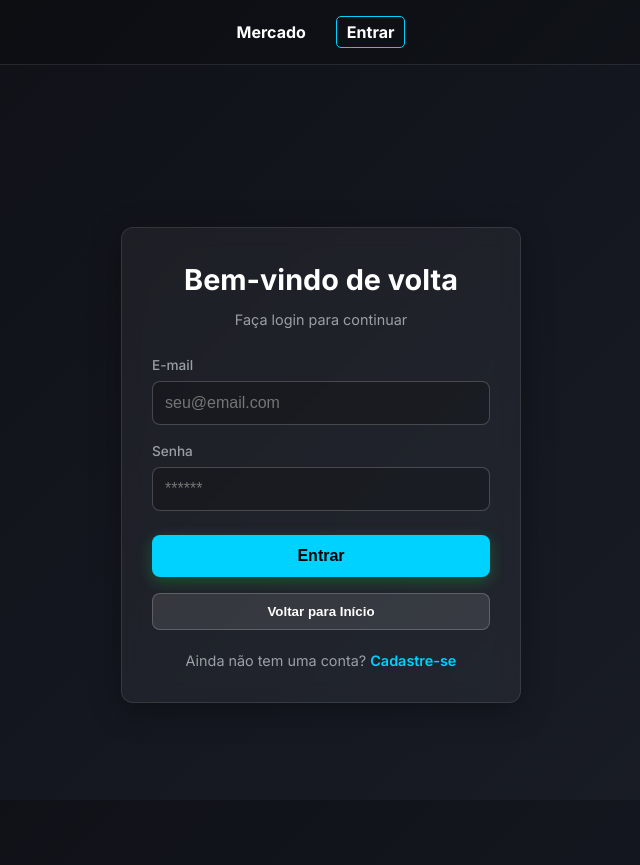
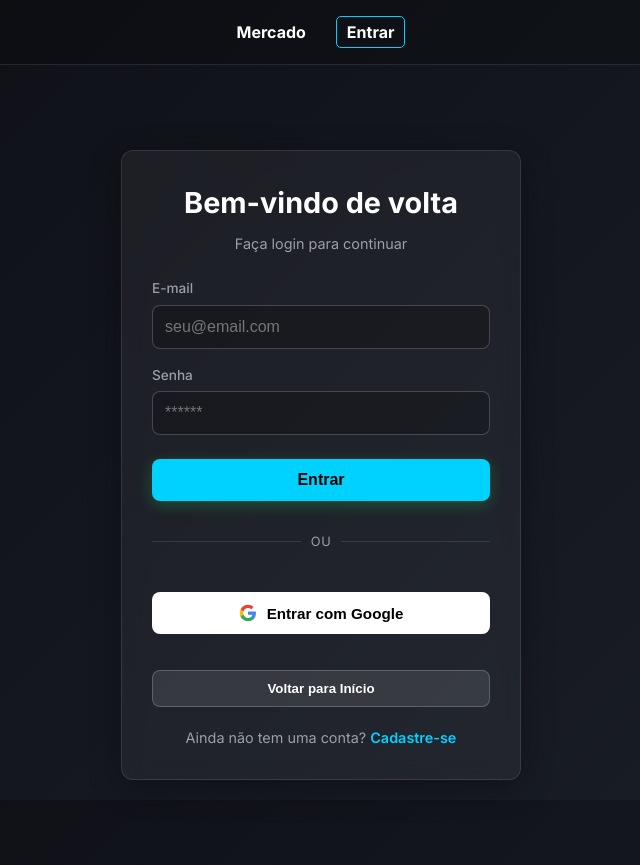
Before and after one commit to lucasandre46/bto_coins, a React (Vite) app: page /auth in a window 1280 px wide. Shown: the whole page, without its empty margins (319-959 px from the left). Built offline with nearby package versions, Linux system fonts and the light colour scheme.

Commit message:
login API SupaBase

```diff
--- a/package.json
+++ b/package.json
@@ -7,9 +7,11 @@
     "dev": "vite",
     "build": "vite build",
     "lint": "eslint .",
+    "start": "vite preview",
     "preview": "vite preview"
   },
   "dependencies": {
+    "@supabase/supabase-js": "^2.99.3",
     "react": "^19.2.0",
     "react-dom": "^19.2.0",
     "react-router-dom": "^7.13.1",
--- /dev/null
+++ b/src/lib/supabase.js
@@ -0,0 +1,6 @@
+import { createClient } from '@supabase/supabase-js';
+
+const supabaseUrl = import.meta.env.VITE_SUPABASE_URL;
+const supabaseAnonKey = import.meta.env.VITE_SUPABASE_ANON_KEY;
+
+export const supabase = createClient(supabaseUrl, supabaseAnonKey);
--- a/src/pages/Auth/auth.css
+++ b/src/pages/Auth/auth.css
@@ -116,3 +116,54 @@
     padding: 10px;
     border-radius: 6px;
 }
+
+/* Social Buttons */
+.btn-google {
+    background: #fff;
+    color: #000;
+    font-weight: 600;
+    font-size: 0.95rem;
+    padding: 12px;
+    border: none;
+    border-radius: 8px;
+    cursor: pointer;
+    transition: background 0.2s ease, transform 0.2s;
+    display: flex;
+    align-items: center;
+    justify-content: center;
+    gap: 10px;
+    margin-top: 10px;
+    width: 100%;
+}
+
+.btn-google:hover {
+    background: #f0f0f0;
+    transform: translateY(-2px);
+}
+
+.btn-google svg {
+    width: 18px;
+    height: 18px;
+}
+
+.social-divider {
+    display: flex;
+    align-items: center;
+    text-align: center;
+    color: var(--text-secondary, #666);
+    margin: 15px 0;
+}
+
+.social-divider::before,
+.social-divider::after {
+    content: '';
+    flex: 1;
+    border-bottom: 1px solid rgba(255, 255, 255, 0.1);
+}
+
+.social-divider span {
+    padding: 0 10px;
+    font-size: 0.8rem;
+    text-transform: uppercase;
+    letter-spacing: 0.5px;
+}
--- a/src/pages/Auth/fetch.js
+++ b/src/pages/Auth/fetch.js
@@ -1,39 +1,54 @@
-const API_BASE_URL = 'https://bto-api-isoj.vercel.app'; // Ajuste conforme a porta da sua API
+import { supabase } from '../../lib/supabase';
 
 export async function loginUser(email, senha) {
-    try {
-        const response = await fetch(`${API_BASE_URL}/auth/login`, {
-            method: 'POST',
-            headers: { 'Content-Type': 'application/json' },
-            body: JSON.stringify({ email, senha })
-        });
+    const { data, error } = await supabase.auth.signInWithPassword({
+        email,
+        password: senha,
+    });
 
-        const data = await response.json();
-        if (!response.ok) {
-            throw new Error(data.message || 'Erro ao fazer login.');
-        }
-        return data; // Pode conter token, user info etc.
-    } catch (error) {
-        throw error;
+    if (error) {
+        throw new Error(error.message);
     }
+
+    return {
+        token: data.session?.access_token,
+        user: data.user
+    };
 }
 
 export async function registerUser(nome, email, senha, telefone) {
-    try {
-        const response = await fetch(`${API_BASE_URL}/auth/register`, {
-            method: 'POST',
-            headers: { 'Content-Type': 'application/json' },
-            body: JSON.stringify({ nome, email, senha, telefone })
-        });
+    const { data, error } = await supabase.auth.signUp({
+        email,
+        password: senha,
+        options: {
+            data: {
+                full_name: nome, // Padronizado para o Supabase dashboard
+                phone: telefone, // Padronizado para o Supabase dashboard
+            },
+        },
+    });
 
-        const data = await response.json();
-        if (!response.ok) {
-            // Se for um array de mensagens de erro (comum no class-validator do Nest)
-            const errorMsg = Array.isArray(data.message) ? data.message[0] : (data.message || 'Erro ao cadastrar.');
-            throw new Error(errorMsg);
+    if (error) {
+        throw new Error(error.message);
+    }
+
+    return {
+        token: data.session?.access_token,
+        user: data.user
+    };
+}
+
+export async function signInWithGoogle() {
+    const { data, error } = await supabase.auth.signInWithOAuth({
+        provider: 'google',
+        options: {
+            redirectTo: window.location.origin + '/profile'
         }
-        return data;
-    } catch (error) {
-        throw error;
+    });
+
+    if (error) {
+        throw new Error(error.message);
     }
+
+    return data;
 }
--- a/src/pages/Auth/index.jsx
+++ b/src/pages/Auth/index.jsx
@@ -1,6 +1,6 @@
 import React, { useState } from 'react';
 import { useNavigate } from 'react-router-dom';
-import { loginUser, registerUser } from './fetch';
+import { loginUser, registerUser, signInWithGoogle } from './fetch';
 import { validateEmail, validatePassword, formatPhoneNumber } from './functions';
 import '../../index.css';
 import './auth.css';
@@ -38,6 +38,17 @@
         setFormData({ nome: '', email: '', senha: '', telefone: '' });
     };
 
+    const handleGoogleLogin = async () => {
+        try {
+            setLoading(true);
+            await signInWithGoogle();
+            // O Supabase redirecionará para a URL configurada
+        } catch (error) {
+            setErrorMsg(error.message || 'Erro ao conectar com Google.');
+            setLoading(false);
+        }
+    };
+
     const handleSubmit = async (e) => {
         e.preventDefault();
         setErrorMsg('');
@@ -63,7 +74,7 @@
                     localStorage.setItem('@btocoins:token', result.token);
                 }
                 alert('Bem-vindo de volta!');
-                navigate('/profile'); // Redirecionar para o perfil ou home
+                navigate('/profile');
             } else {
                 // Modo Cadastro
                 if (!formData.nome || !formData.telefone) {
@@ -72,7 +83,6 @@
                     return;
                 }
 
-                // Remover formatação (deixar apenas números) para o DTO (max 11 chars)
                 const telefoneLimpo = formData.telefone.replace(/\D/g, "");
 
                 const result = await registerUser(formData.nome, formData.email, formData.senha, telefoneLimpo);
@@ -81,7 +91,7 @@
                     localStorage.setItem('@btocoins:token', result.token);
                 }
                 alert('Conta criada com sucesso!');
-                navigate('/profile'); // Auto-login after register
+                navigate('/profile');
             }
         } catch (error) {
             setErrorMsg(error.message || 'Ocorreu um erro.');
@@ -158,7 +168,26 @@
                         {loading ? 'Carregando...' : (isLogin ? 'Entrar' : 'Cadastrar')}
                     </button>
 
-                    <button type="button" className="btn-secondary" onClick={() => navigate('/')} style={{ marginTop: '0' }}>
+                    <div className="social-divider">
+                        <span>ou</span>
+                    </div>
+
+                    <button
+                        type="button"
+                        className="btn-google"
+                        onClick={handleGoogleLogin}
+                        disabled={loading}
+                    >
+                        <svg viewBox="0 0 24 24">
+                            <path fill="#4285F4" d="M22.56 12.25c0-.78-.07-1.53-.2-2.25H12v4.26h5.92c-.26 1.37-1.04 2.53-2.21 3.31v2.77h3.57c2.08-1.92 3.28-4.74 3.28-8.09z"/>
+                            <path fill="#34A853" d="M12 23c2.97 0 5.46-.98 7.28-2.66l-3.57-2.77c-.98.66-2.23 1.06-3.71 1.06-2.86 0-5.29-1.93-6.16-4.53H2.18v2.84C3.99 20.53 7.7 23 12 23z"/>
+                            <path fill="#FBBC05" d="M5.84 14.09c-.22-.66-.35-1.36-.35-2.09s.13-1.43.35-2.09V7.07H2.18C1.43 8.55 1 10.22 1 12s.43 3.45 1.18 4.93l3.66-2.84z"/>
+                            <path fill="#EA4335" d="M12 5.38c1.62 0 3.06.56 4.21 1.64l3.15-3.15C17.45 2.09 14.97 1 12 1 7.7 1 3.99 3.47 2.18 7.07l3.66 2.84c.87-2.6 3.3-4.53 6.16-4.53z"/>
+                        </svg>
+                        {isLogin ? 'Entrar com Google' : 'Cadastrar com Google'}
+                    </button>
+
+                    <button type="button" className="btn-secondary" onClick={() => navigate('/')} style={{ marginTop: '20px' }}>
                         Voltar para Início
                     </button>
                 </form>
--- a/src/pages/Profile/fetch.js
+++ b/src/pages/Profile/fetch.js
@@ -1,30 +1,27 @@
-const API_BASE_URL = 'https://bto-api-isoj.vercel.app'; // Ajuste conforme a porta da conexão
+import { supabase } from '../../lib/supabase';
 
 export async function fetchUserProfile() {
-    console.log("Fetching user profile from API...");
-    const token = localStorage.getItem('@btocoins:token');
+    console.log("Fetching user profile from Supabase Auth...");
+    const { data: { user }, error: authError } = await supabase.auth.getUser();
 
-    if (!token) {
+    if (authError || !user) {
         throw new Error("Usuário não autenticado");
     }
 
-    try {
-        const response = await fetch(`${API_BASE_URL}/profile`, {
-            method: 'GET',
-            headers: {
-                'Content-Type': 'application/json',
-                'Authorization': `Bearer ${token}`
-            }
-        });
+    // CORRIGIDO: user_favorites (Inglês)
+    const { data: favs, error: favError } = await supabase
+        .from('user_favorites')
+        .select('symbol')
+        .eq('user_id', user.id);
 
-        if (!response.ok) {
-            throw new Error('Falha ao obter perfil.');
-        }
+    if (favError) {
+        console.error("Erro ao carregar favoritos do banco de dados:", favError.message);
+    }
 
-        const data = await response.json();
-        return data;
-    } catch (error) {
-        console.error("Erro ao carregar perfil:", error);
-        throw error;
-    }
+    return {
+        nome: user.user_metadata.full_name || 'Usuário',
+        email: user.email,
+        telefone: user.user_metadata.phone || '',
+        favoritos: favs ? favs.map(f => f.symbol) : []
+    };
 }
```
Also changed, not shown: src/pages/Market/fetch.js (+42 -18 lines), 2 other files (tests, documents, lock files or other folders).
